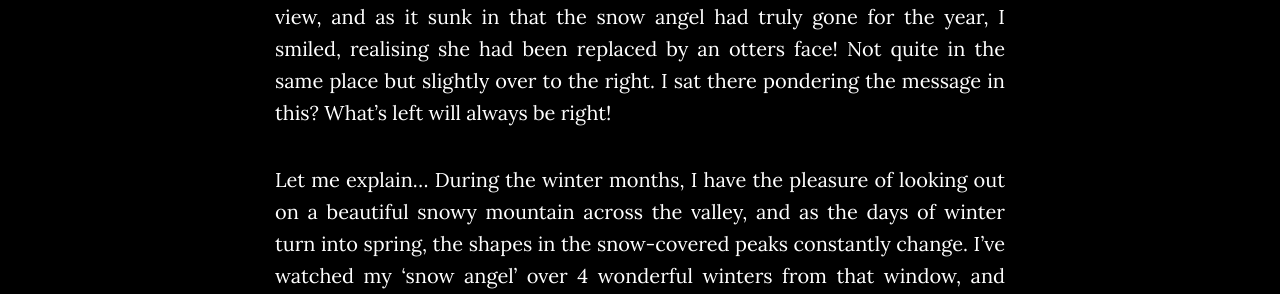
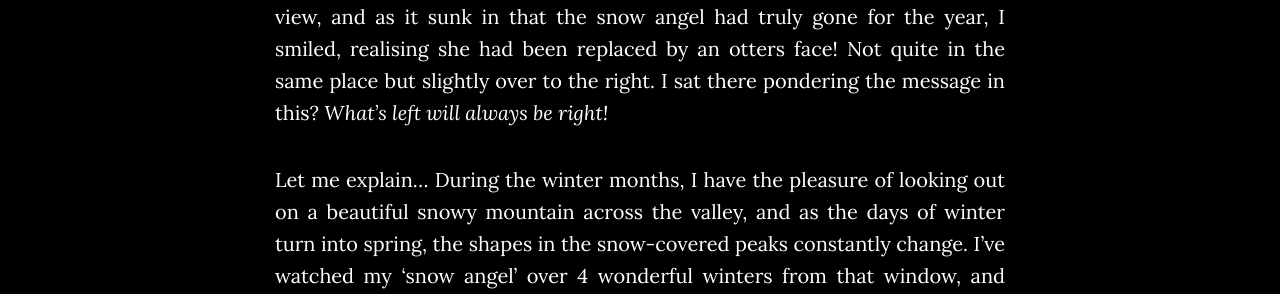
Before and after one commit to cardsfromtheedge/cardsfromtheedge.github.io, a Jekyll site: the page built from _posts/2016-07-06-memories-away-from-the-edge.md, in a window 1280 px wide and 900 px high, scrolled down 811 px. Shown: the part 288-582 px from the top of the window. Built offline with Jekyll 4.4.1, drawn with Linux system fonts in a browser that asks for light colours; some of the changed text lies outside the part shown.

Commit message:
Update 2016-07-06-memories-away-from-the-edge.md

```diff
--- a/_posts/2016-07-06-memories-away-from-the-edge.md
+++ b/_posts/2016-07-06-memories-away-from-the-edge.md
@@ -6,7 +6,7 @@
 author:     "Jo Turner"
 header-img: "img/snowottercat.jpg"
 ---
-I was sat having lunch one day, and as I so often do, I looked out on the lovely view, and as it sunk in that the snow angel had truly gone for the year, I smiled, realising she had been replaced by an otters face! Not quite in the same place but slightly over to the right. I sat there pondering the message in this? What’s left will always be right!
+I was sat having lunch one day, and as I so often do, I looked out on the lovely view, and as it sunk in that the snow angel had truly gone for the year, I smiled, realising she had been replaced by an otters face! Not quite in the same place but slightly over to the right. I sat there pondering the message in this? *What’s left will always be right!*
 
 Let me explain… During the winter months, I have the pleasure of looking out on a beautiful snowy mountain across the valley, and as the days of winter turn into spring, the shapes in the snow-covered peaks constantly change. I’ve watched my ‘snow angel’ over 4 wonderful winters from that window, and she’s kept me company when I’ve felt alone.  She comes and goes each season, but I’ve never questioned her about where she goes in between! This year is different though, she’d gone without a wave goodbye, no looking back and for several days I earnestly looked for her in the snow, but, alas she had gone and then a few days later, I spotted it, the otters face and I smiled as I thanked the snow angel for her company and pondered the new kid on the block. He made me smile and reminded me of my self-publishing logo, he was big and had a huge smile on his face too.  I wondered how long he would stay.
 
@@ -14,4 +14,4 @@
 
 So, it is very fitting that earlier this year, I was given a beautiful toy otter for my big-O birthday by a dear friend. Little did I know, how much joy he would bring into my life! His name is Oscar and like the otter in the snow, he brings great comfort to me when I’m alone.  He reminds me that we are never truly alone and like so many things I’m becoming aware of, we can choose how we feel, pretty much about everything. It has reminded me, that having any kind of furry friend in your life can make a real difference to your world. For many years I had cats, and each time one of them passed away, a little bit of my heart went with them, and as having pets is not practical right now, I cherish the new additions to the household! For that reason, Oscar now sits alongside Simon, the nautical cat – another lovely gift who manages to fool even us sometimes, he’s so life like! ☺
 
-Remember that you are never too old for a soft toy in your life either, and often it’s the little things that make the biggest difference to your day. Finally, thank you to the otter face in the snow for reminding me to have fun and to keep writing! As always with gratitude to YOU for reading this blog ☺
+Remember that you are never too old for a soft toy in your life either, and often it’s the little things that make the biggest difference to your day. Finally, thank you to the otter face in the snow for reminding me to have fun and to keep writing! As always with gratitude to *YOU* for reading this blog ☺
```
